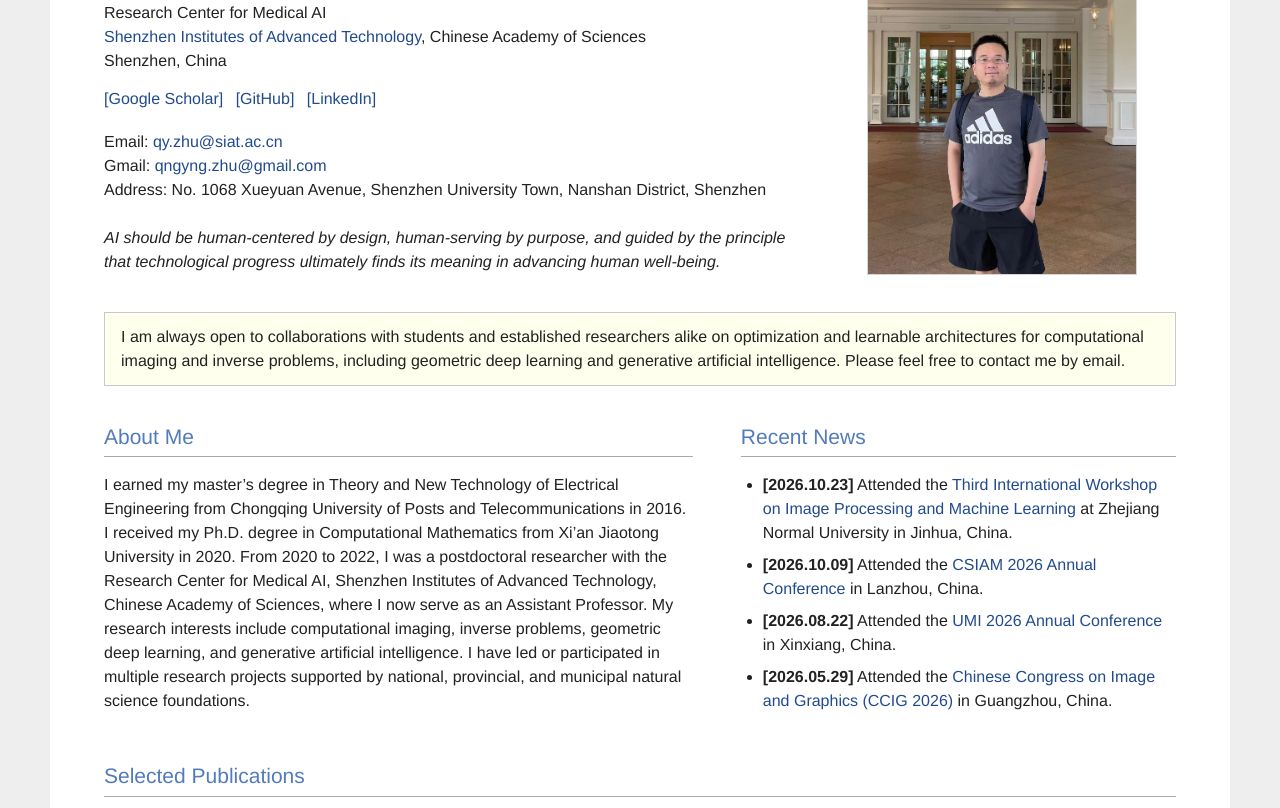
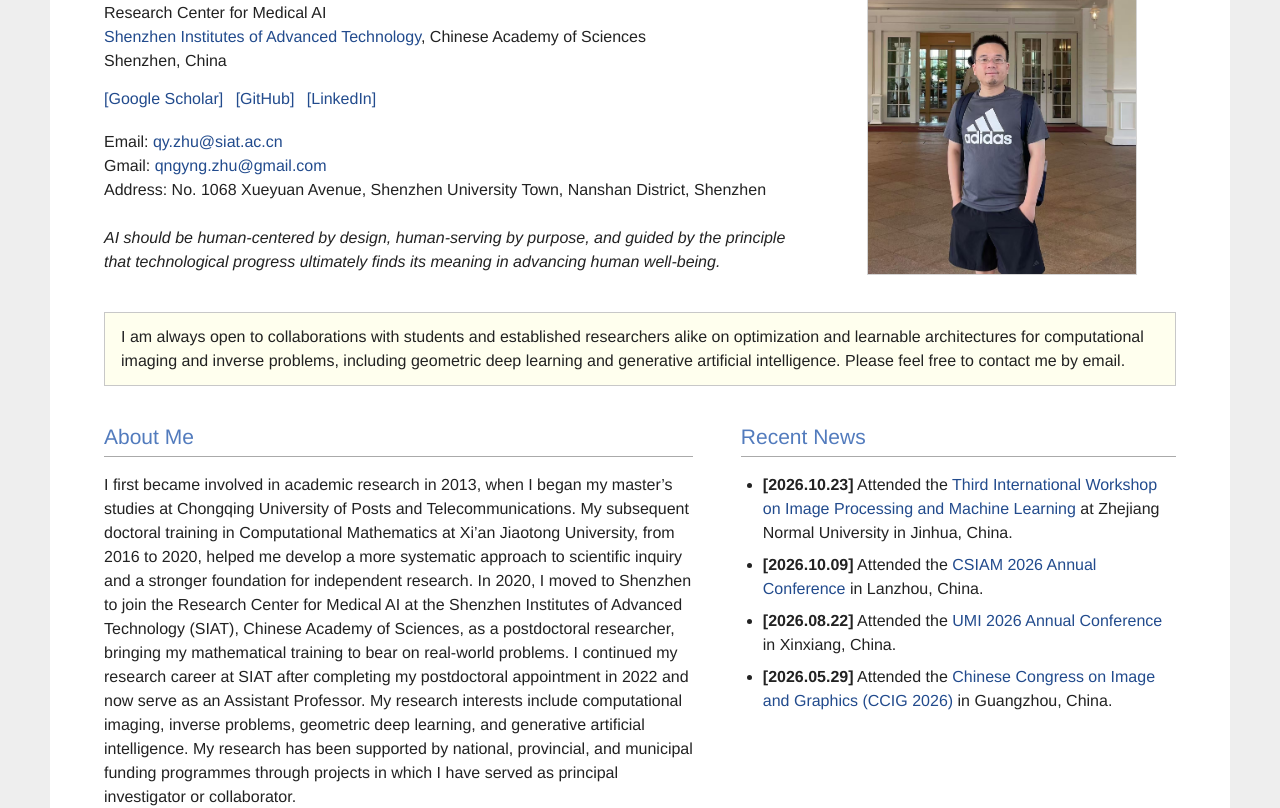
Before and after one commit to hiter-goal/qingyong.github.io, a plain HTML site: page index.html in a window 1280 px wide. Shown: the part 145-953 px from the top of the page. Drawn offline with Linux system fonts and the light colour scheme.

Commit message:
Update index.html

```diff
--- a/index.html
+++ b/index.html
@@ -56,7 +56,7 @@
         <section>
           <h2>About Me</h2>
           <p>
-            I earned my master’s degree in Theory and New Technology of Electrical Engineering from Chongqing University of Posts and Telecommunications in 2016. I received my Ph.D. degree in Computational Mathematics from Xi’an Jiaotong University in 2020. From 2020 to 2022, I was a postdoctoral researcher with the Research Center for Medical AI, Shenzhen Institutes of Advanced Technology, Chinese Academy of Sciences, where I now serve as an Assistant Professor. My research interests include computational imaging, inverse problems, geometric deep learning, and generative artificial intelligence. I have led or participated in multiple research projects supported by national, provincial, and municipal natural science foundations.
+            I first became involved in academic research in 2013, when I began my master’s studies at Chongqing University of Posts and Telecommunications. My subsequent doctoral training in Computational Mathematics at Xi’an Jiaotong University, from 2016 to 2020, helped me develop a more systematic approach to scientific inquiry and a stronger foundation for independent research. In 2020, I moved to Shenzhen to join the Research Center for Medical AI at the Shenzhen Institutes of Advanced Technology (SIAT), Chinese Academy of Sciences, as a postdoctoral researcher, bringing my mathematical training to bear on real-world problems. I continued my research career at SIAT after completing my postdoctoral appointment in 2022 and now serve as an Assistant Professor. My research interests include computational imaging, inverse problems, geometric deep learning, and generative artificial intelligence. My research has been supported by national, provincial, and municipal funding programmes through projects in which I have served as principal investigator or collaborator.
           </p>
         </section>
 
```
